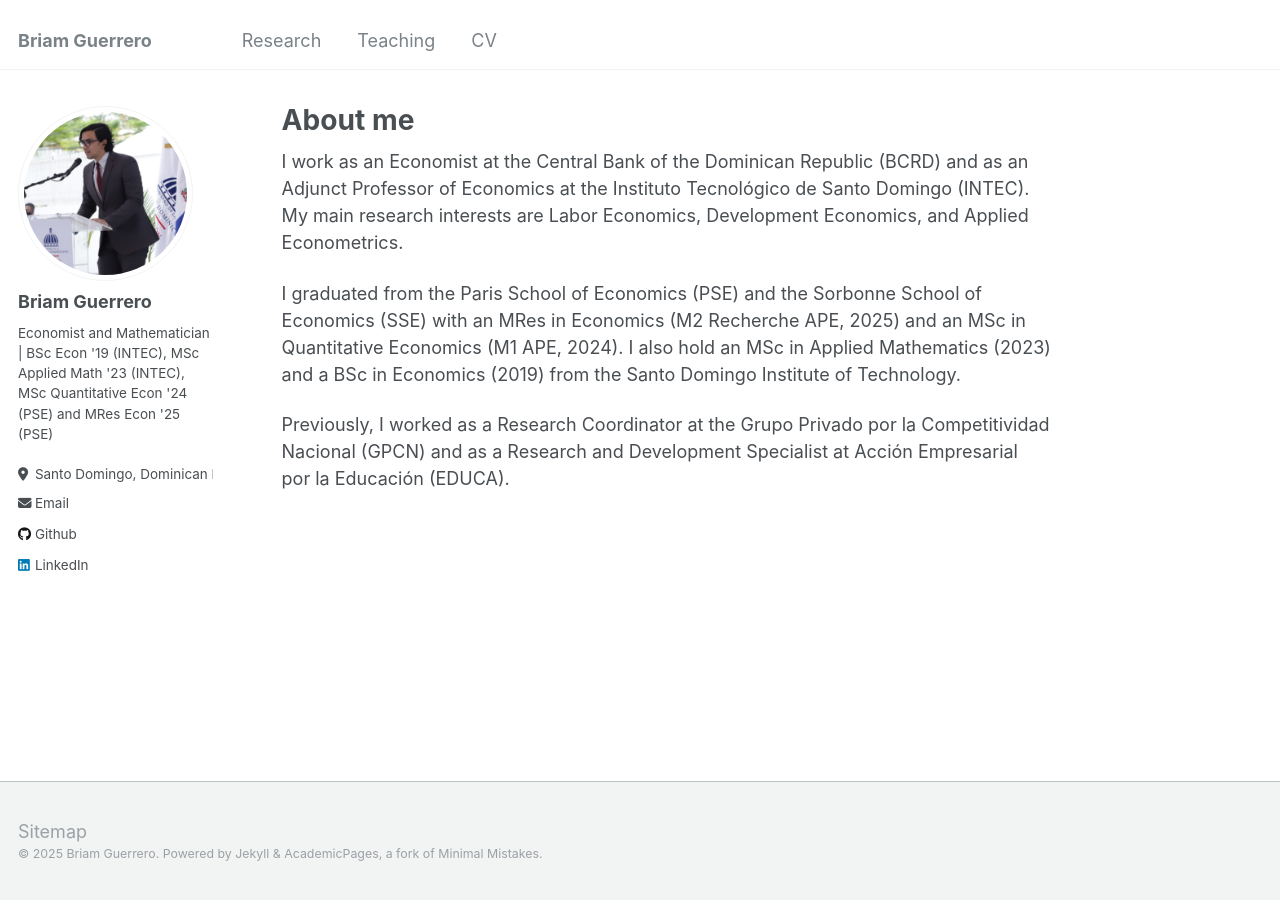
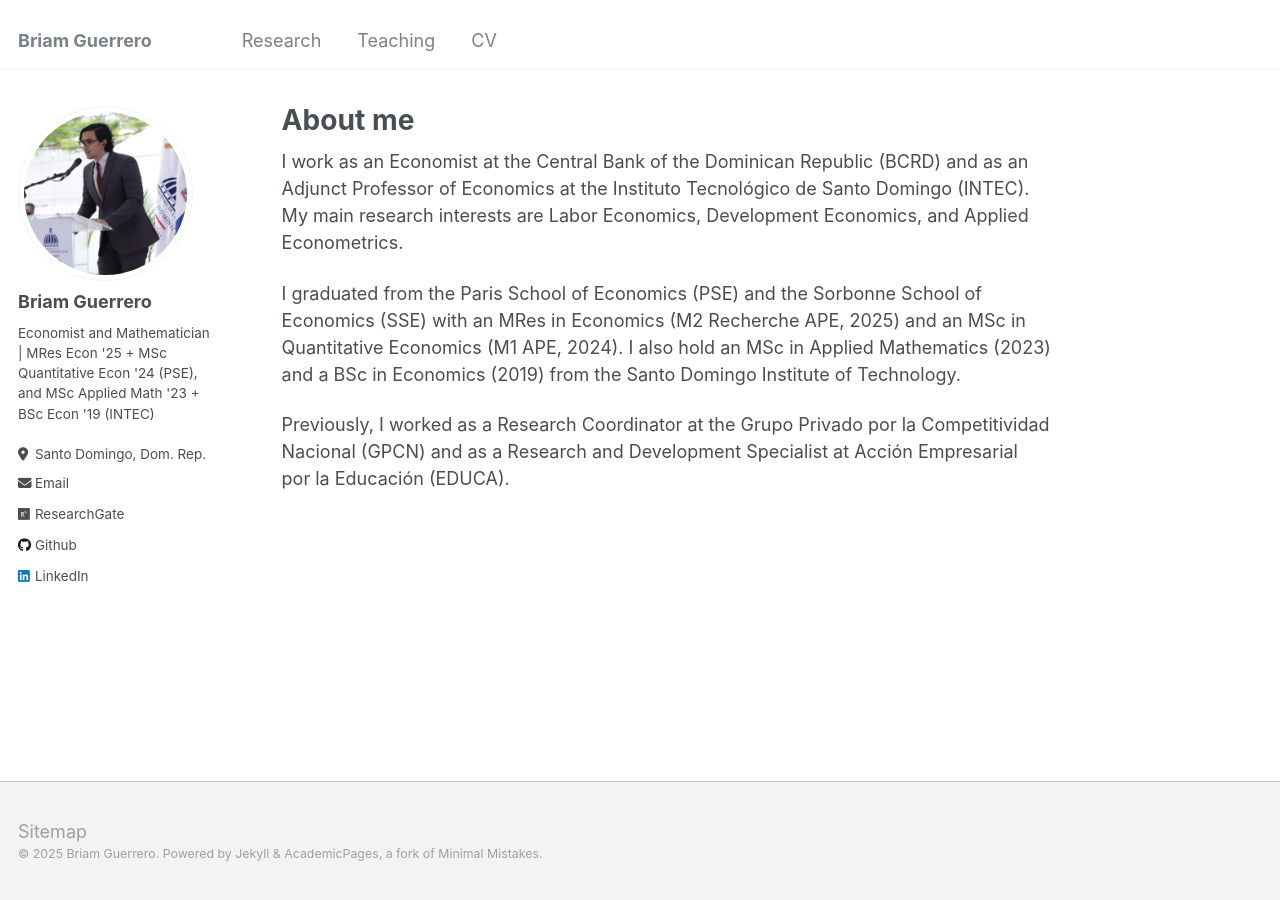
Before and after one commit to briamguerrerob/briamguerrerob.github.io, a Jekyll site: the page built from _pages/about.md, in a window 1280 px wide. Built offline with Jekyll 4.4.1, drawn with Linux system fonts in a browser that asks for light colours.

Commit message:
Update _config.yml

```diff
--- a/_config.yml
+++ b/_config.yml
@@ -83,12 +83,12 @@ yandex_site_verification :
 author:
   name             : "Briam Guerrero"
   avatar           : "prof_website.jpeg"
-  bio              : "Economist and Mathematician | BSc Econ '19 (INTEC), MSc Applied Math '23 (INTEC), MSc Quantitative Econ '24 (PSE) and MRes Econ '25 (PSE)"
-  location         : "Santo Domingo, Dominican Republic"
+  bio              : "Economist and Mathematician | MRes Econ '25 + MSc Quantitative Econ '24 (PSE), and MSc Applied Math '23 + BSc Econ '19 (INTEC)"
+  location         : "Santo Domingo, Dom. Rep."
   employer         :
   googlescholar    :
   email            : "bguerrerobatista@gmail.com"
-  researchgate     :  # example: "https://www.researchgate.net/profile/yourprofile"
+  researchgate     : "https://www.researchgate.net/profile/Briam-Guerrero-2?ev=hdr_xprf"
   uri              :
   bitbucket        :
   codepen          :
```
